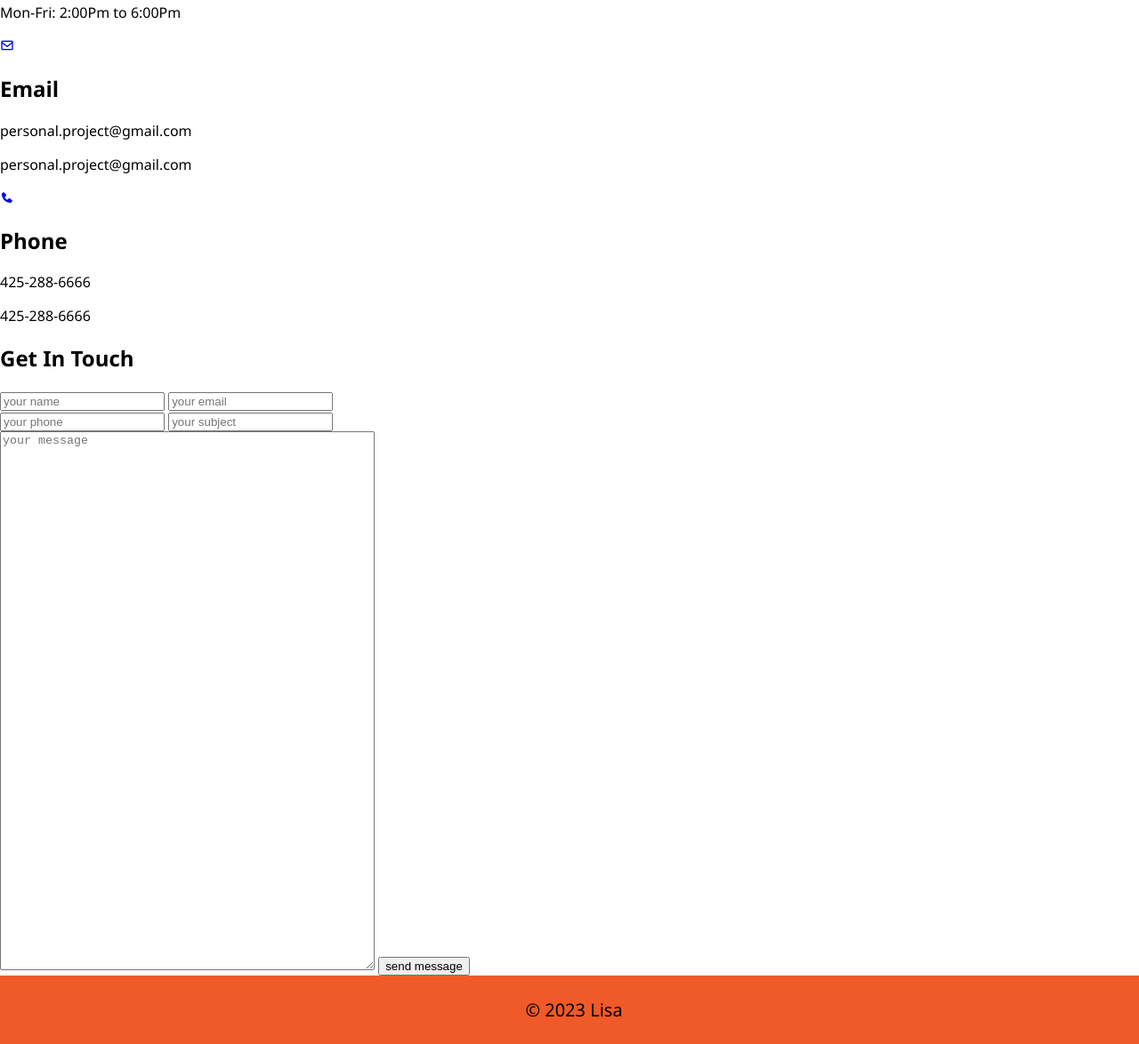
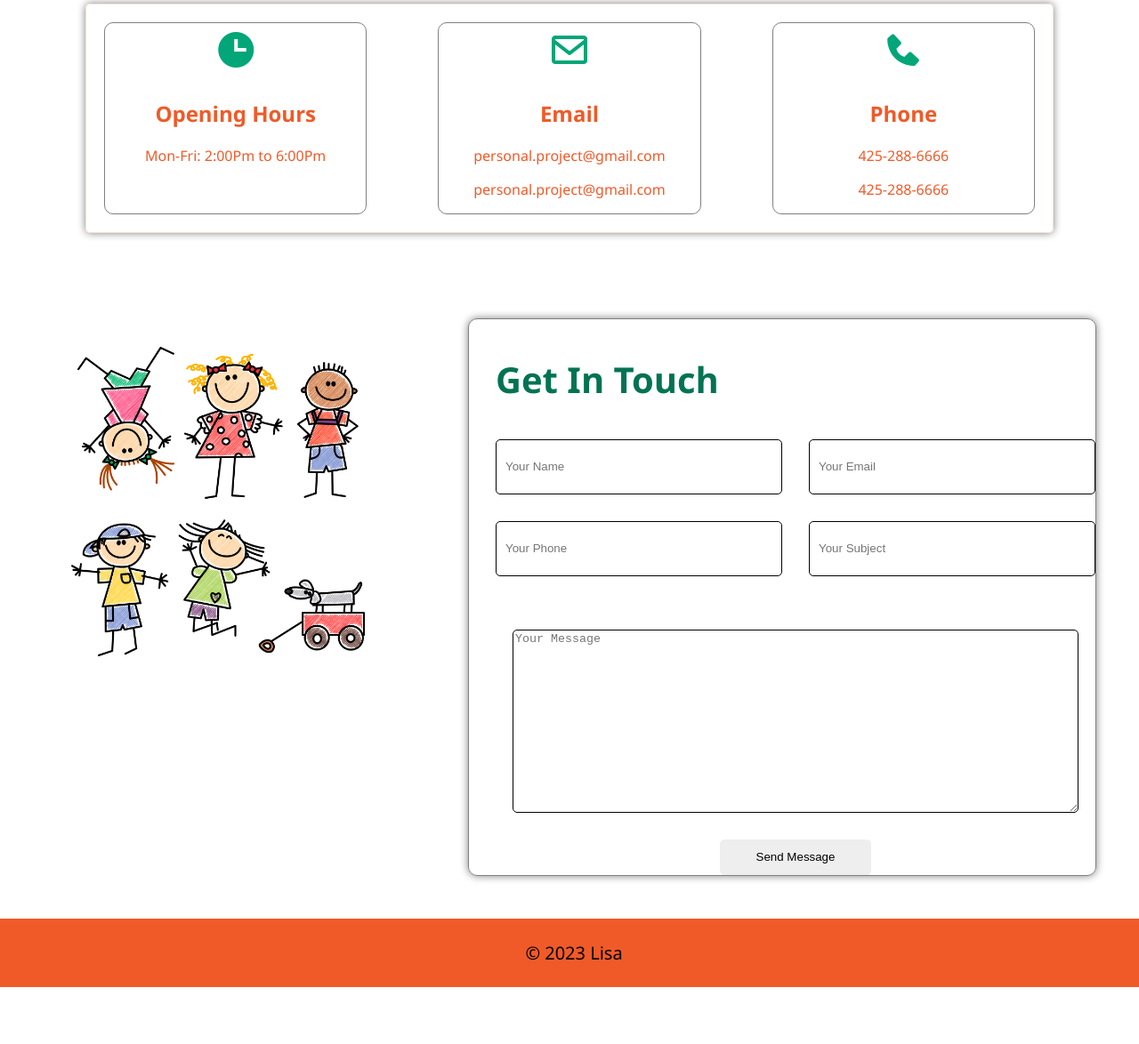
Before and after one commit to Lisa-cai/lisacai2023.github.io, a plain HTML site: page contact.html in a window 1280 px wide. Shown: the part 232-1406 px from the top of the page at 89% size. After the commit the page ends 1342 px from the top, so only its background shows below. Drawn offline with nearby package versions, Linux system fonts and the light colour scheme; a web font is replaced by a local one.

Commit message:
contact page

```diff
--- a/contact.html
+++ b/contact.html
@@ -30,53 +30,63 @@
 
     <main>
         <section class="info">
-            <div class="openhours">
-                <div class="hourlogo">
+            <div class="info-card">
+                <div class="logo">
                     <a href="#"><i class='bx bxs-time'></i></a>
                 </div>
-                <div class="hourdetail">
+                <div class="text">
                     <h2>Opening Hours</h2>
                     <p>Mon-Fri: 2:00Pm to 6:00Pm</p>
                 </div>
             </div>
-            <div class="email">
-                <div class="emaillogo">
+            <div class="info-card">
+                <div class="logo">
                     <a href="#"><i class='bx bx-envelope'></i></a>
                 </div>
-                <div class="emaildetail">
+                <div class="text">
                     <h2>Email</h2>
                     <p>personal.project@gmail.com</p>
                     <p>personal.project@gmail.com</p>
                 </div>
-                <div class="phone">
-                    <div class="phonelogo">
+            </div>
+            <div class="info-card">
+                <div class="logo">
                     <a href="#"><i class='bx bxs-phone'></i></a>
                 </div>
-                    <div class="phonedetail">
+                <div class="text">
                     <h2>Phone</h2>
                     <p>425-288-6666</p>
                     <p>425-288-6666</p>
                 </div>
             </div>
-            </div>
+
         </section>
         <section class="contact">
+            <div class="image">
+                <img src="./Image/kids-3171905_1280.png" alt="">
+            </div>
+            <div class="contact-detail">
                 <form action="">
-                <h2>Get In Touch</h2>
-                <div class="inputbox">
-                    <input type="text" placeholder="your name">
-                    <input type="text" placeholder="your email">
+                    <div class="cotact-detail-title">
+                        <h3>Get In Touch</h3>
+                    </div>
+                    <div class="inputbox1">
+                        <input type="text" placeholder="Your Name">
+                        <input type="text" placeholder="Your Email">
                     </div>
 
-                <div class="inputbox">
-                    <input type="text" placeholder="your phone">
-                    <input type="text" placeholder="your subject">
+                    <div class="inputbox2">
+                        <input type="text" placeholder="Your Phone">
+                        <input type="text" placeholder="Your Subject">
                     </div>
 
-                <textarea placeholder="your message" cols="50" rows="40"></textarea>
-                <input type="submit" value="send message" class="btn">
+                    <div class="input-msg">
+                        <textarea name= "msg" id="msg" placeholder="Your Message" cols="100" rows="30"></textarea>
+                        <button>Send Message</button>
+                    </div>
 
                 </form>
+            </div>
         </section>
     </main>
 
--- a/style.css
+++ b/style.css
@@ -83,7 +83,7 @@ main .main-container{
     left:60px;
 }
 
-div.main-contens{
+.main-contens{
     position: relative;
     background-color: #027353;
     padding: 20px;
@@ -185,8 +185,6 @@ footer{
     margin-bottom: 1em;
 }
 
-.program{
-}
 
 .program .program-info{
     display: grid;
@@ -208,3 +206,129 @@ footer{
 }
 
 /*-------------- contatc----------------------*/
+
+.info{
+    display: grid;
+    grid-template-columns: 1fr 1fr 1fr;
+    gap: 5em;
+    padding: 20px;
+    border: 1px solid #f2e1d8;
+    box-shadow: 0 0 10px grey;
+    border-radius: 5px;
+    margin: 6em;
+}
+
+.info .info-card{
+    border: 1px solid grey;
+    border-radius: 10px;
+    text-align: center;
+}
+
+
+.info .info-card .logo a{
+    font-size: 3em;
+    color:#03a678;
+}
+
+.info .info-card .text{
+    color:#f05a28
+}
+
+.contact{
+    display: grid;
+    grid-template-columns: 1fr 2fr;
+    gap: 3em;
+    margin-left: 3em;
+    margin-right: 3em;
+    margin-bottom: 3em;
+}
+
+.contact .image img{
+    width: 100%;
+    padding: 2em;
+}
+
+.contact .contact-detail{
+    margin-left: 100px;
+    border: 1px solid gray;
+    border-radius: 10px;
+    box-shadow: 0 0 10px grey;
+}
+
+.contact-detail .cotact-detail-title{
+    margin-left: 30px;
+}
+
+
+
+.contact .contact-detail h3{
+    font-size: 40px;
+    color:#027353
+}
+
+.inputbox1{
+    display: flex;
+    justify-content: left;
+    align-items: center;
+    gap: 30px;
+    padding-top: 0px;
+    padding-left: 30px;
+    padding-bottom: 30px;
+
+}
+
+.inputbox2{
+    display: flex;
+    justify-content: left;
+    align-items: center;
+    gap: 30px;
+    padding-left: 30px;
+    padding-top: 0px;
+    padding-bottom: 30px;
+}
+
+
+.inputbox1 input{
+    height: 40px;
+    width: 300px;
+    padding: 10px;
+    border: 1px solid black;
+    border-radius: 5px;
+    color: red;
+}
+
+.inputbox2 input{
+    height: 40px;
+    width: 300px;
+    padding: 10px;
+    border: 1px solid black;
+    border-radius: 5px;
+    color: black;
+}
+
+.input-msg{
+    display: flex;
+    justify-content: left;
+    align-items: center;
+    flex-direction: column;
+    margin-top: 30px;
+    gap:30px;
+    padding-left: 30px;
+}
+
+.input-msg textarea{
+    height: 200px;
+    width: 630px;
+    color: black;
+    border: 1px solid black;
+    border-radius: 5px;
+}
+
+.input-msg button{
+    height: 40px;
+    width: 170px;
+    background:#eeeeee;
+    border: none;
+    border-radius: 5px;
+
+}
```
Lines whose indentation alone changed are shown as unchanged.
